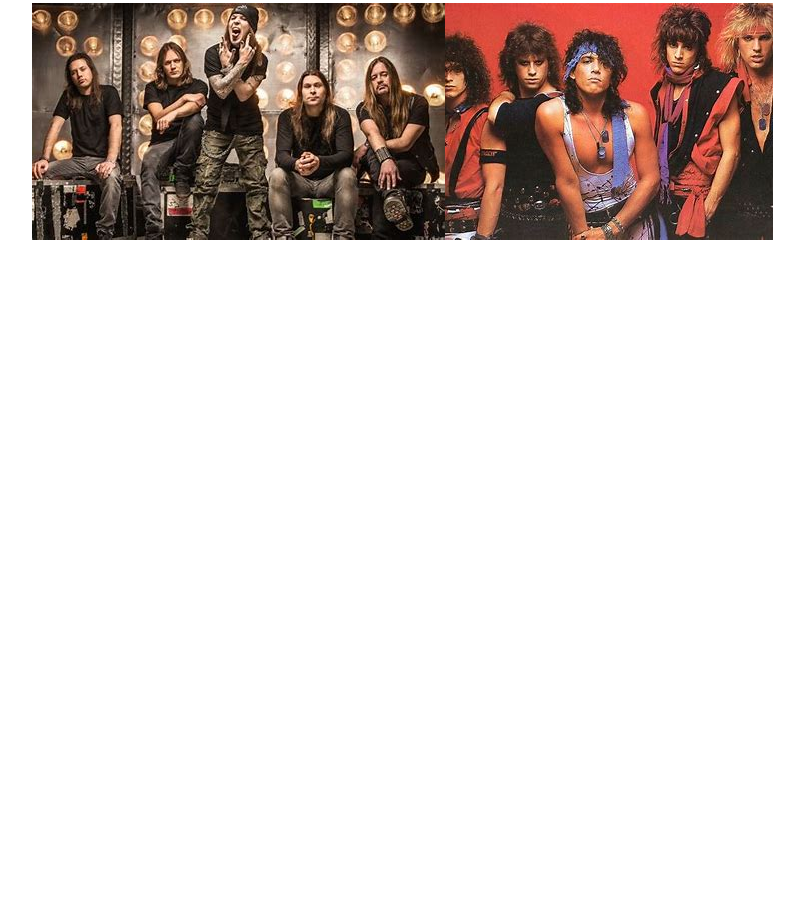
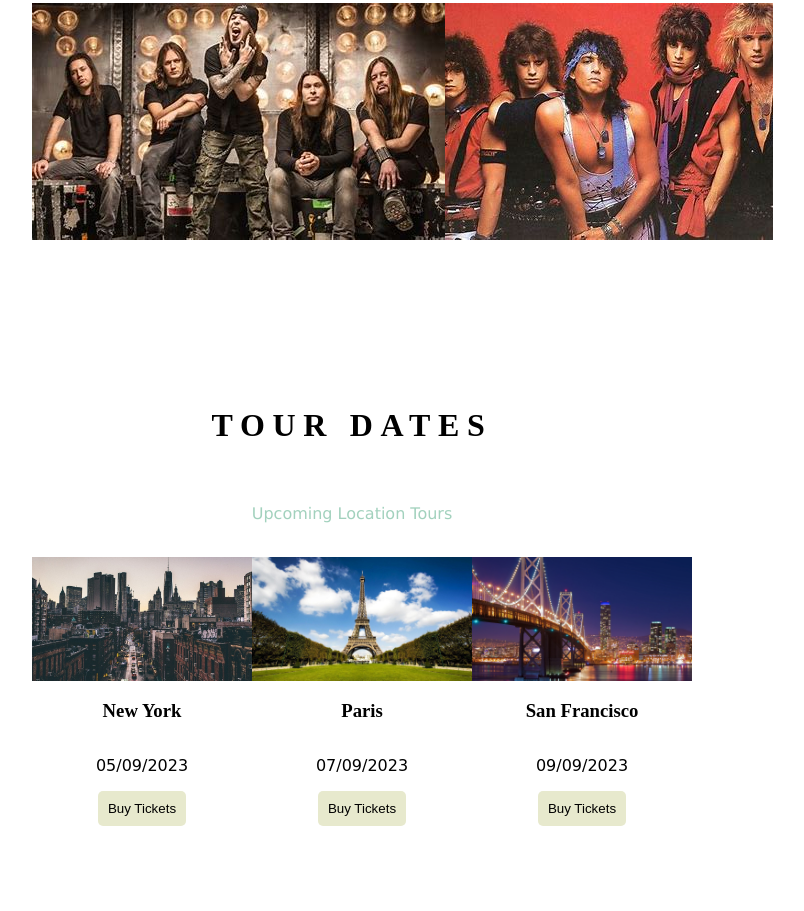
Before and after one commit to CoderHritik0/PRODIGY_WD_01, a plain HTML site: page index.html in a window 1280 px wide. Shown: the part 438-1349 px from the top of the page, without its empty margins (288-1092 px from the left). Before the commit the page ends 800 px from the top, so only its background shows below. Drawn offline with Linux system fonts and the light colour scheme.

Commit message:
Section 2 complete

```diff
--- a/index.html
+++ b/index.html
@@ -25,7 +25,7 @@
             <a href=""><img src="/src/icons/icon-mail.png" alt="linkedin"></a>
         </div>
     </div>
-    <div id="band">
+    <section id="band">
         <div class="head">
             <h2>The rockers</h2>
         </div>
@@ -36,7 +36,14 @@
         <br>
         <div class="intro">
             <p>
-                The Rockers are a music band that plays rock and roll with a twist of funk and soul. They have been performing since 2020 and have released three albums so far: Rock On, Funky Soul, and Rock the World. The band consists of four members: Jack on vocals and guitar, Lily on bass and backup vocals, Tom on drums, and Anna on keyboard and saxophone. They are known for their energetic live shows, catchy songs, and diverse influences. The Rockers have won several awards, including the Best New Artist at the Music Awards 2021 and the Best Rock Band at the Music Festival 2022. They are currently working on their fourth album, which is expected to be released in 2023.The Rockers are one of the most popular and innovative music bands in the industry today.
+                The Rockers are a music band that plays rock and roll with a twist of funk and soul. They have been
+                performing since 2020 and have released three albums so far: Rock On, Funky Soul, and Rock the World.
+                The band consists of four members: Jack on vocals and guitar, Lily on bass and backup vocals, Tom on
+                drums, and Anna on keyboard and saxophone. They are known for their energetic live shows, catchy songs,
+                and diverse influences. The Rockers have won several awards, including the Best New Artist at the Music
+                Awards 2021 and the Best Rock Band at the Music Festival 2022. They are currently working on their
+                fourth album, which is expected to be released in 2023.The Rockers are one of the most popular and
+                innovative music bands in the industry today.
             </p>
         </div>
         <br>
@@ -44,7 +51,37 @@
             <img src="/src/bands-img/band-1.jpg" alt="B1">
             <img src="/src/bands-img/band-2.jpg" alt="B2">
         </div>
-    </div>
+    </section>
+    <section id="tour">
+        <div class="head">
+            <h2>Tour dates</h2>
+        </div>
+        <br>
+        <div class="caption">
+            <p>Upcoming Location Tours</p>
+        </div>
+        <br>
+        <div class="locations">
+            <div class="loc-card">
+                <img src="/src/locations/New York.jpg" alt="New York" width="220px">
+                <h3>New York</h3>
+                <p class="date">05/09/2023</p>
+                <button class="btn">Buy Tickets</button>
+            </div>
+            <div class="loc-card">
+                <img src="/src/locations/paris.jpg" alt="Paris" width="220px">
+                <h3>Paris</h3>
+                <p class="date">07/09/2023</p>
+                <button class="btn">Buy Tickets</button>
+            </div>
+            <div class="loc-card">
+                <img src="/src/locations/san francisco.jpg" alt="San Francisco" width="220px">
+                <h3>San Francisco</h3>
+                <p class="date">09/09/2023</p>
+                <button class="btn">Buy Tickets</button>
+            </div>
+        </div>
+    </section>
 
     <script src="script.js"></script>
 </body>
--- a/style.css
+++ b/style.css
@@ -47,23 +47,28 @@ body {
 .active a {
     color: #fff !important;
 }
+
 .nav {
     flex-grow: 7;
 }
+
 .social {
     display: flex;
     flex-grow: 2;
     justify-content: space-evenly;
     align-items: center;
 }
-#band {
+
+#band,
+#tour {
     max-width: 50vw;
     margin: auto;
     padding: 70px 0px;
     text-align-last: center;
+    transition: all 1s ease-in-out;
 }
 
-.head h2{
+.head h2 {
     text-transform: uppercase;
     letter-spacing: 0.6vw;
     font-size: xx-large;
@@ -73,11 +78,36 @@ body {
     font-family: Verdana, Geneva, Tahoma, sans-serif;
     color: #47a47c81;
 }
-.intro p{
+
+.intro p {
     text-align: justify;
     text-align-last: auto;
 }
+
 .multiple-bands {
     display: flex;
     justify-content: space-between;
 }
+
+.loc-card {
+    display: flex;
+    flex-direction: column;
+    padding-bottom: 15px;
+}
+
+.locations {
+    display: flex;
+    justify-content: space-evenly;
+}
+
+.date {
+    font-family: cursive;
+}
+
+.btn {
+    margin: 0 auto;
+    padding: 8px;
+    border-color: #0e0c1c00;
+    border-radius: 5px;
+    background-color: #e7e9cd;
+}
```
Also changed, not shown: src/locations/New York.jpg (added), src/locations/paris.jpg (added), src/locations/san francisco.jpg (added).
